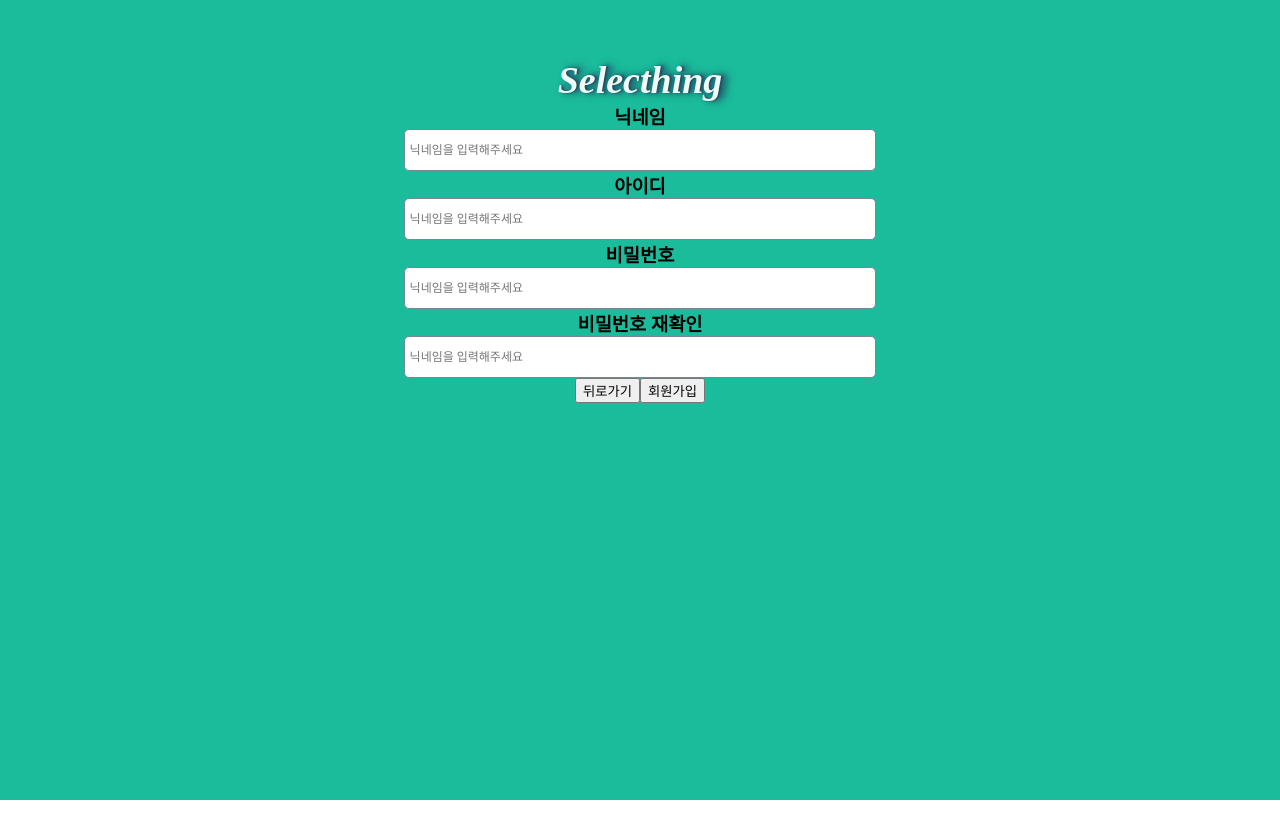
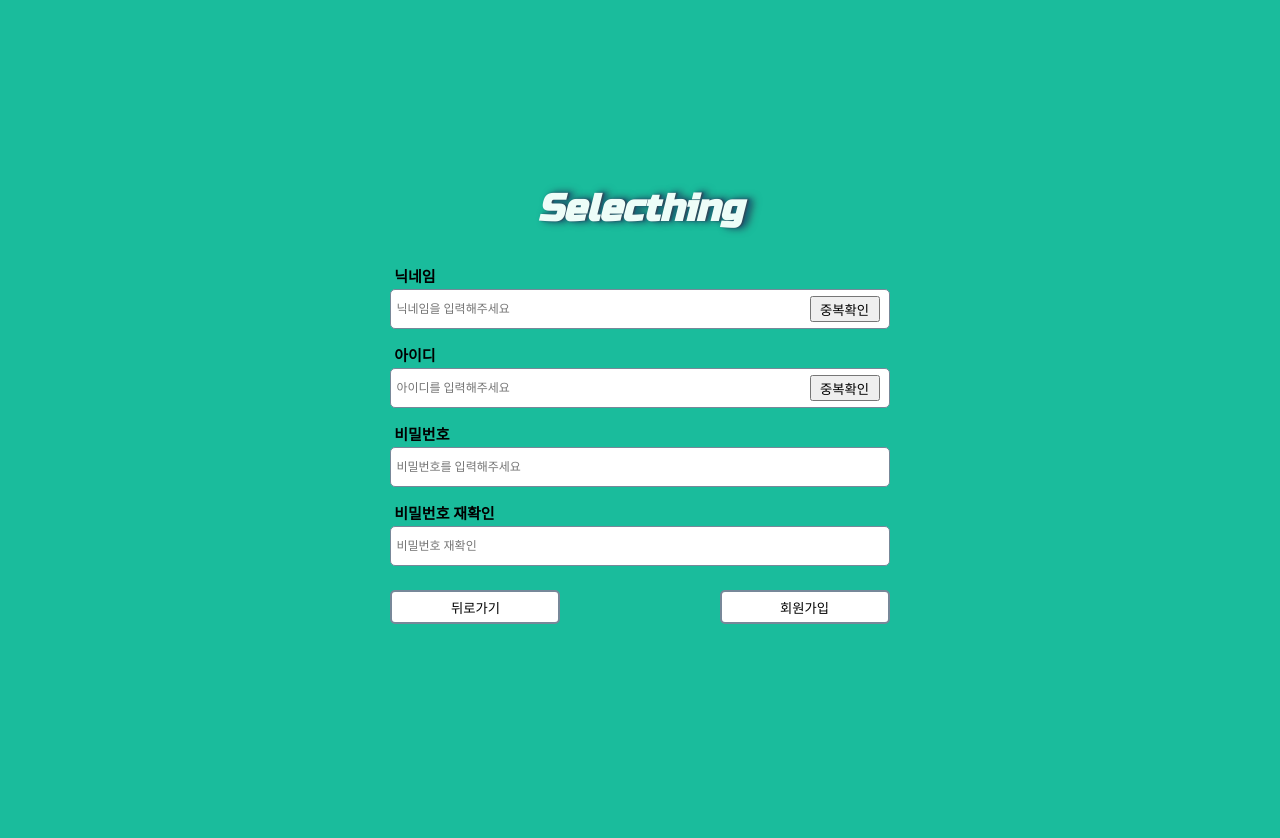
Before and after one commit to JJSEONG/React-MiniProject, a React (Create React App) app: page /login/signup in a window 1280 px wide. Shown: the top 838 px of the page. Before the commit the page ends 800 px from the top, so only its background shows below. Built offline with nearby package versions, Linux system fonts and the light colour scheme; a web font is replaced by a local one.

Commit message:
로그인/회원가입 페이지 완료

```diff
--- a/src/components/Login.js
+++ b/src/components/Login.js
@@ -1,10 +1,9 @@
 import React from "react";
 import styled from "styled-components";
-import {useNavigate}  from 'react-router-dom';
+import { useNavigate } from "react-router-dom";
 
 const Login = () => {
-
-    const navigate = useNavigate();
+  const navigate = useNavigate();
 
   return (
     <div>
@@ -12,10 +11,26 @@ const Login = () => {
         {/* <Box> */}
         <LoginWrap>
           <Title>Selecthing</Title>
-          <br /> <Id type="text" placeholder="ID를 입력해주세요" /> <br />
-          <Id type="password" placeholder="PW를 입력해주세요" /> <br />
-          <Text>아직 회원이 아니신가요?</Text> <Text onClick={() => {navigate("/Login/Signup");}}>회원가입</Text>
-          <br/><button>로그인</button>
+          <br/>
+          <WriteBox>
+            <Id type="text" placeholder="ID를 입력해주세요" />
+          </WriteBox>
+          <WriteBox>
+            <Id type="password" placeholder="PW를 입력해주세요" />{" "}
+          </WriteBox>
+          <WriteBox>
+            <TextOne>아직 회원이 아니신가요?</TextOne>{" "}
+            <Text
+              onClick={() => {
+                navigate("/Login/Signup");
+              }}
+            >
+              회원가입
+            </Text>
+          </WriteBox>
+          <WriteBox>
+          <Back>로그인</Back>
+          </WriteBox>
         </LoginWrap>
 
         {/* </Box> */}
@@ -29,6 +44,7 @@ const Wrap = styled.div`
   width: 100%;
   height: 100vh;
   display: flex;
+  padding-top: 10%;
 `;
 
 const LoginWrap = styled.div`
@@ -44,14 +60,14 @@ const LoginWrap = styled.div`
 
 const Title = styled.h1`
   margin: 0;
-  color: #EDFDF8;
+  color: #edfdf8;
   font-size: 38px;
   font-style: italic;
-  text-shadow:
-    2px 0 2px #2F4858,
-    4px 0 5px #0C7586,
-    6px 0 8px #2F4858;
+  text-shadow: 2px 0 2px #2f4858, 4px 0 5px #0c7586, 6px 0 8px #2f4858;
+  font-family: "Russo One", sans-serif;
 `;
+
+const WriteBox = styled.div``;
 
 const Id = styled.input`
   height: 30px;
@@ -63,15 +79,42 @@ const Id = styled.input`
   border: 1.5px solid lightslategray;
   font-size: 12px;
   font-weight: 500;
+  &:hover {
+    box-shadow: 0 0 7px #0C7586;
+  }
+`;
+
+const TextOne = styled.h3`
+  margin-top: 0;
+  margin-bottom: 20px;
+  color: white;
+  font-size: 15px;
+  display: inline;
+
 `;
 
 const Text = styled.h3`
   margin-top: 0;
-  margin-bottom :10px;
+  margin-bottom: 20px;
   color: white;
   font-size: 15px;
   display: inline;
+  &:hover {
+    text-shadow: 2px 0 2px #2f4858;
+  }
+  cursor: pointer;
   /* cursor: pointer; */
 `;
 
+const Back = styled.button`
+  width: 62%;
+  height: 36px;
+  border: 2px solid lightslategray;
+  margin-top: 5px;
+  background-color: white;
+  border-radius: 5px;
+  outline: none;
+  cursor: pointer;
+`;
+
 export default Login;
--- a/src/components/Signup.js
+++ b/src/components/Signup.js
@@ -1,10 +1,9 @@
-import React from 'react'
+import React from "react";
 import styled from "styled-components";
-import {useNavigate}  from 'react-router-dom';
+import { useNavigate } from "react-router-dom";
 
 const Signup = () => {
-
-    const navigate = useNavigate();
+  const navigate = useNavigate();
 
   return (
     <div>
@@ -12,42 +11,63 @@ const Signup = () => {
         {/* <Box> */}
         <LoginWrap>
           <Title>Selecthing</Title>
+          <br />
           <WriteBox>
             <Subject>닉네임</Subject>
-            <Id type="text" placeholder="닉네임을 입력해주세요" />
+            <InputWrap>
+              <Id type="text" placeholder="닉네임을 입력해주세요"/>
+              <Button>중복확인</Button>
+            </InputWrap>
           </WriteBox>
+
           <WriteBox>
             <Subject>아이디</Subject>
-            <Id type="text" placeholder="닉네임을 입력해주세요" />
+            <InputWrap>
+            <Id type="text" placeholder="아이디를 입력해주세요" />
+            <Button>중복확인</Button>
+            </InputWrap>
           </WriteBox>
+
           <WriteBox>
             <Subject>비밀번호</Subject>
-            <Id type="text" placeholder="닉네임을 입력해주세요" />
+            <InputWrap>
+            <Id type="text" placeholder="비밀번호를 입력해주세요" />
+            </InputWrap>
           </WriteBox>
+
           <WriteBox>
             <Subject>비밀번호 재확인</Subject>
-            <Id type="text" placeholder="닉네임을 입력해주세요" />
+            <InputWrap>
+            <Id type="text" placeholder="비밀번호 재확인" />
+            </InputWrap>
           </WriteBox>
-          {/* <WriteBox>아이디 <br/> <Id type="password" placeholder="아이디를 입력해주세요" /></WriteBox>
-          <WriteBox>비밀번호<br/> <Id type="password" placeholder="비밀번호를 입력해주세요" /> </WriteBox>
-          <WriteBox>비밀번호 재확인<br/><Id type="password" placeholder="비밀번호 재확인" /> </WriteBox> */}
+          <br/>
 
-          <button onClick={() => {navigate("/Login");}}>뒤로가기</button>
-          <button>회원가입</button>
+          <ButtonBox>
+          <Back
+            onClick={() => {
+              navigate("/Login");
+            }}
+          >
+            뒤로가기
+          </Back>
+          <Back>회원가입</Back>
+          </ButtonBox>
+
         </LoginWrap>
 
         {/* </Box> */}
       </Wrap>
     </div>
-  )
-}
-
+  );
+};
 
 const Wrap = styled.div`
   background-color: rgb(26, 188, 156);
   width: 100%;
   height: 100vh;
   display: flex;
+  padding-top: 10%;
 `;
 
 const LoginWrap = styled.div`
@@ -63,35 +83,86 @@ const LoginWrap = styled.div`
 
 const Title = styled.h1`
   margin: 0;
-  color: #EDFDF8;
+  color: #edfdf8;
   font-size: 38px;
   font-style: italic;
-  text-shadow:
-    2px 0 2px #2F4858,
-    4px 0 5px #0C7586,
-    6px 0 8px #2F4858;
+  text-shadow: 2px 0 2px #2f4858, 4px 0 5px #0c7586, 6px 0 8px #2f4858;
+  font-family: "Russo One", sans-serif;
 `;
 
-const WriteBox =styled.div`
+const WriteBox = styled.div``;
 
+
+
+const Subject = styled.h3`
+  margin: 15px 0 3px 0 ;
+  font-size: 15px;
+  /* width: 60%; */
+  display: flex;
+  padding-left: 18%;
 
 `;
 
-const Subject=styled.h3`
-    margin: 0;
+const InputWrap = styled.div`
+  height: 40px;
+  width: 65%;
+  margin : 0 auto;
+  position: relative;
 `;
 
 const Id = styled.input`
-  height: 30px;
-  width: 60%;
+  width :100%;
+  height: 100%;
   padding: 5px 5px;
   border-radius: 5px;
   border-bottom: 2px solid rgb(219, 232, 216);
   border: 1.5px solid lightslategray;
   font-size: 12px;
   font-weight: 500;
-  margin-top: 0;
+  margin-bottom: 15px;
+  box-sizing: border-box;
+  &:hover {
+    box-shadow: 0 0 7px #0C7586;
+  }
+
 `;
 
+const Button = styled.button`
+  width:70px;
+  height: 26px;
+  position: absolute;
+  right: 10px;
+  top:calc(50% - 13px);
+  cursor: pointer;
 
-export default Signup
+`;
+
+const Back = styled.button`
+  width: 170px;
+  height: 34px;
+  border: 2px solid lightslategray;
+  background-color: white;
+
+  border-radius: 5px;
+  outline: none;
+  cursor: pointer;
+  /* position: absolute; */
+  /* top: calc(50% - 17px); */
+  /* right: 100px; */
+  /* transition: .3s; */
+  /* &:hover {
+    background-color: white;
+    color: #1ABC9C;
+    box-shadow: 0 0 20px #0C7586; */
+`;
+
+const ButtonBox = styled.div`
+  width : 65%;
+  height : 26px;
+  margin: 10px auto 0;
+  display: flex;
+  justify-content: space-between;
+  align-items: center;
+`;
+
+export default Signup;
```
